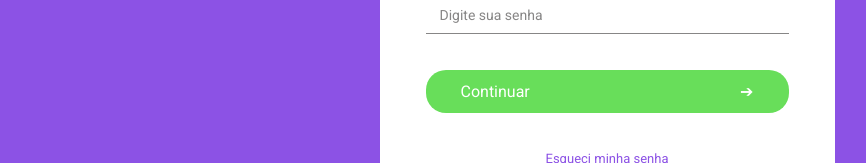
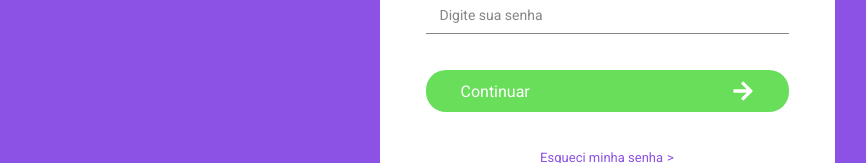
Before and after one commit to CodeCommit-GamaAcademy/React-CodeCommit, a React (Create React App) app: page /login in a window 1280 px wide. Shown: the part 387-550 px from the top of the page, without its empty margins (33-899 px from the left). Built offline with nearby package versions, Linux system fonts and the light colour scheme.

Commit message:
Finish layout form page

```diff
--- a/src/Pages/Login/index.tsx
+++ b/src/Pages/Login/index.tsx
@@ -1,5 +1,6 @@
 import React from 'react';
 import { Link } from 'react-router-dom';
+import { FaArrowRight } from 'react-icons/fa'
 
 import Logo from '../../assets/main-logo.png';
 
@@ -10,7 +11,6 @@ const Login: React.FC = () => {
     <Container>
       <Img src={Logo} alt="Logo principal" />
 
-
       <Form>
         <FormTitle>Faça o login</FormTitle>
 
@@ -19,7 +19,7 @@ const Login: React.FC = () => {
 
         <FormButtonSubmit>
           Continuar
-          <span>➔</span>
+          <FaArrowRight />
         </FormButtonSubmit>
 
         <Link to="#">Esqueci minha senha</Link>
--- a/src/Pages/Login/styles.ts
+++ b/src/Pages/Login/styles.ts
@@ -2,10 +2,11 @@ import styled from 'styled-components';
 
 export const Container = styled.div`
   width: 100%;
-  height: 100vh;
+  min-height: 100vh;
   display: flex;
   justify-content: center;
   align-items: center;
+  padding: 20px 0;
 `;
 
 export const Img = styled.img`
@@ -25,8 +26,15 @@ export const Form = styled.form`
   a {
     color: #8c52e5;
     font-size: 13px;
-    display: block;
-    text-align: center;
+    display: flex;
+    align-items: center;
+    justify-content: center;
+
+    &::after {
+      content: '>';
+      display: inline-block;
+      margin-left: 4px;
+    }
 
     & + a {
       margin-top: 10px;
@@ -60,13 +68,18 @@ export const FormInput = styled.input`
 export const FormButtonSubmit = styled.button`
   background: #68de5a;
   margin-bottom: 38px;
+  align-items: center;
   margin-top: 36px;
   width: 100%;
-  padding: 12px 35px;
+  padding: 10px 35px;
   display: flex;
   color: #fff;
   font-size: 16px;
   border-radius: 20px;
   border: none;
   justify-content: space-between;
+
+  svg {
+    font-size: 22px;
+  }
 `;
```
